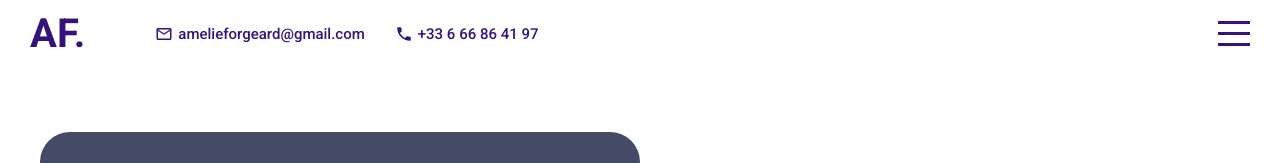
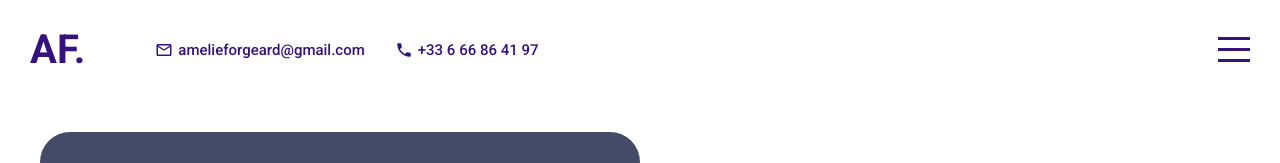
Before and after one commit to amelie-forgeard/PortfolioSP, a React (Create React App) app: page / in a window 1280 px wide. Shown: the top 163 px of the page. Built offline with nearby package versions, Linux system fonts and the light colour scheme.

Commit message:
topbar align

```diff
--- a/src/app.scss
+++ b/src/app.scss
@@ -3,7 +3,7 @@
 
   .sections {
     width: 100%;
-    height: calc(100vh - 50px);
+    height: calc(100vh - 70px);
     background-color: white;
     position: relative;
     top: 100px;
--- a/src/components/topbar/topbar.scss
+++ b/src/components/topbar/topbar.scss
@@ -4,6 +4,7 @@
 .topbar {
   width: 100%;
   height: 70px;
+  padding-top: 1rem;
   background-color: white;
   color: vars.$mainColor;
   position: fixed;
```
